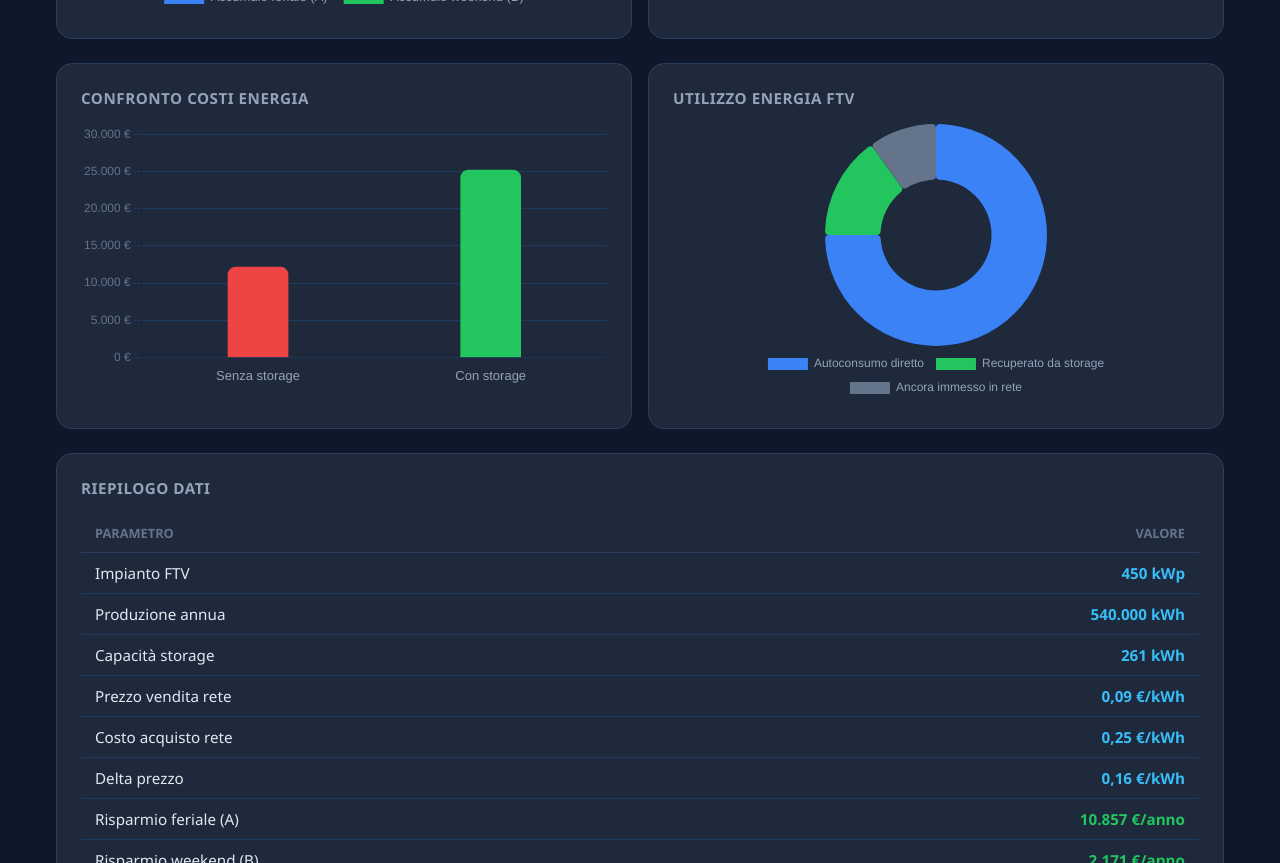
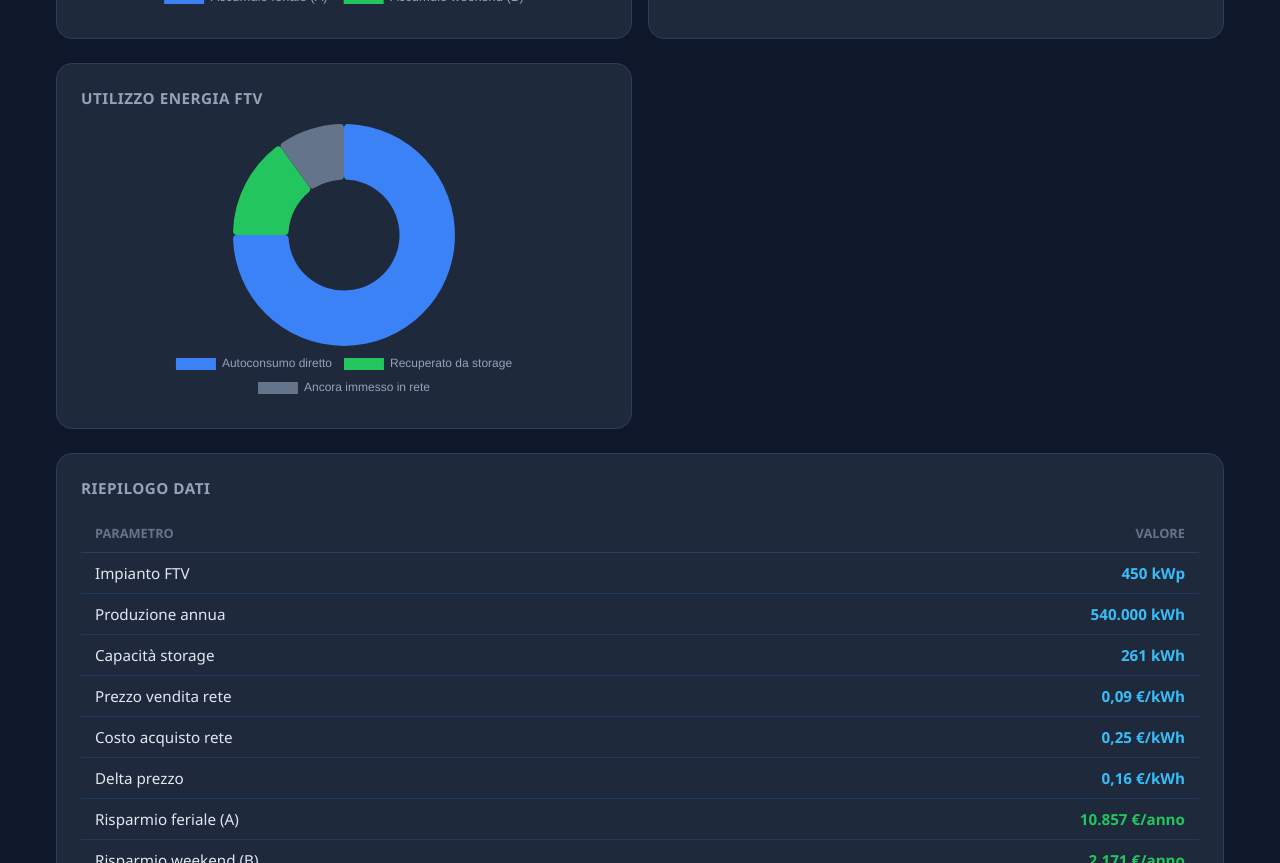
Before and after one commit to gioballagio-hub/generatore-valutazione-storage, a website: page dashboard.html in a window 1280 px wide. Shown: the part 854-1717 px from the top of the page. Drawn offline with nearby package versions, Linux system fonts and the light colour scheme.

Commit message:
Dashboard: rimosso grafico Confronto costi energia

```diff
--- a/dashboard.html
+++ b/dashboard.html
@@ -164,10 +164,6 @@
 
     <div class="charts-row">
       <div class="chart-card">
-        <h3>Confronto costi energia</h3>
-        <canvas id="chartCosti"></canvas>
-      </div>
-      <div class="chart-card">
         <h3>Utilizzo energia FTV</h3>
         <canvas id="chartUtilizzo"></canvas>
       </div>
@@ -302,35 +298,7 @@
       },
     });
 
-    // Chart 3: Confronto costi (bar)
-    var costoSenza = Math.round(energiaImmessa * D.costoAcquisto);
-    var ricavoVendita = Math.round(energiaImmessa * D.prezzoVendita);
-    var costoConStorage = Math.round(energiaImmessa * D.costoAcquisto - rispTot);
-    new Chart(document.getElementById('chartCosti'), {
-      type: 'bar',
-      data: {
-        labels: ['Senza storage', 'Con storage'],
-        datasets: [{
-          label: 'Costo energia non autoconsumata',
-          data: [Math.round(energiaImmessa * D.prezzoVendita), Math.round(energiaImmessa * D.prezzoVendita) + rispTot],
-          backgroundColor: ['#ef4444', '#22c55e'],
-          borderWidth: 0,
-          borderRadius: 8,
-          barThickness: 60,
-        }],
-      },
-      options: {
-        responsive: true,
-        plugins: {
-          legend: { display: false },
-          tooltip: { callbacks: { label: function(ctx) { return fmt(ctx.raw) + ' \u20AC/anno'; } } },
-        },
-        scales: {
-          x: { grid: { display: false }, ticks: { color: '#94a3b8', font: { size: 13 } } },
-          y: { grid: { color: '#1e3a5f' }, ticks: { color: '#64748b', callback: function(v) { return fmt(v) + ' \u20AC'; } } },
-        },
-      },
-    });
+
 
     // Chart 4: Utilizzo energia (doughnut)
     var autoconsumo = produzioneAnnua * 0.75;
```
